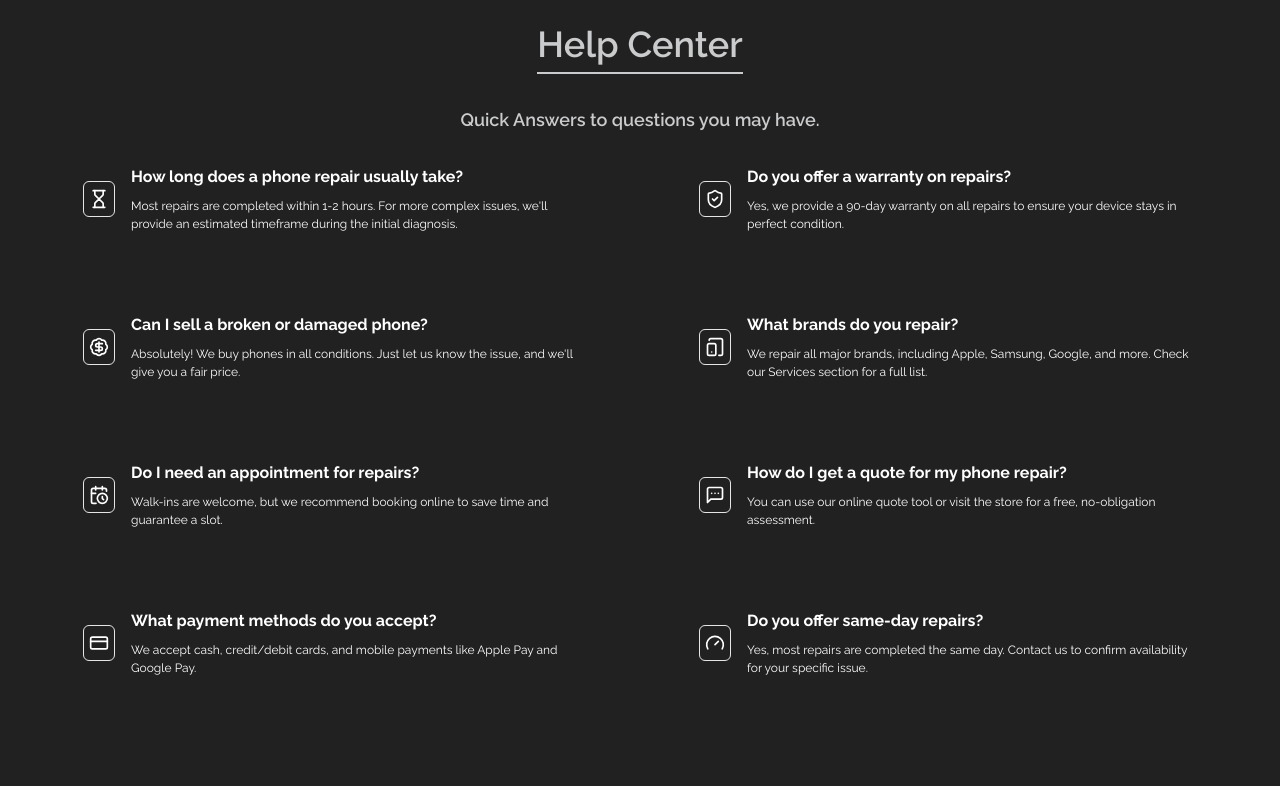
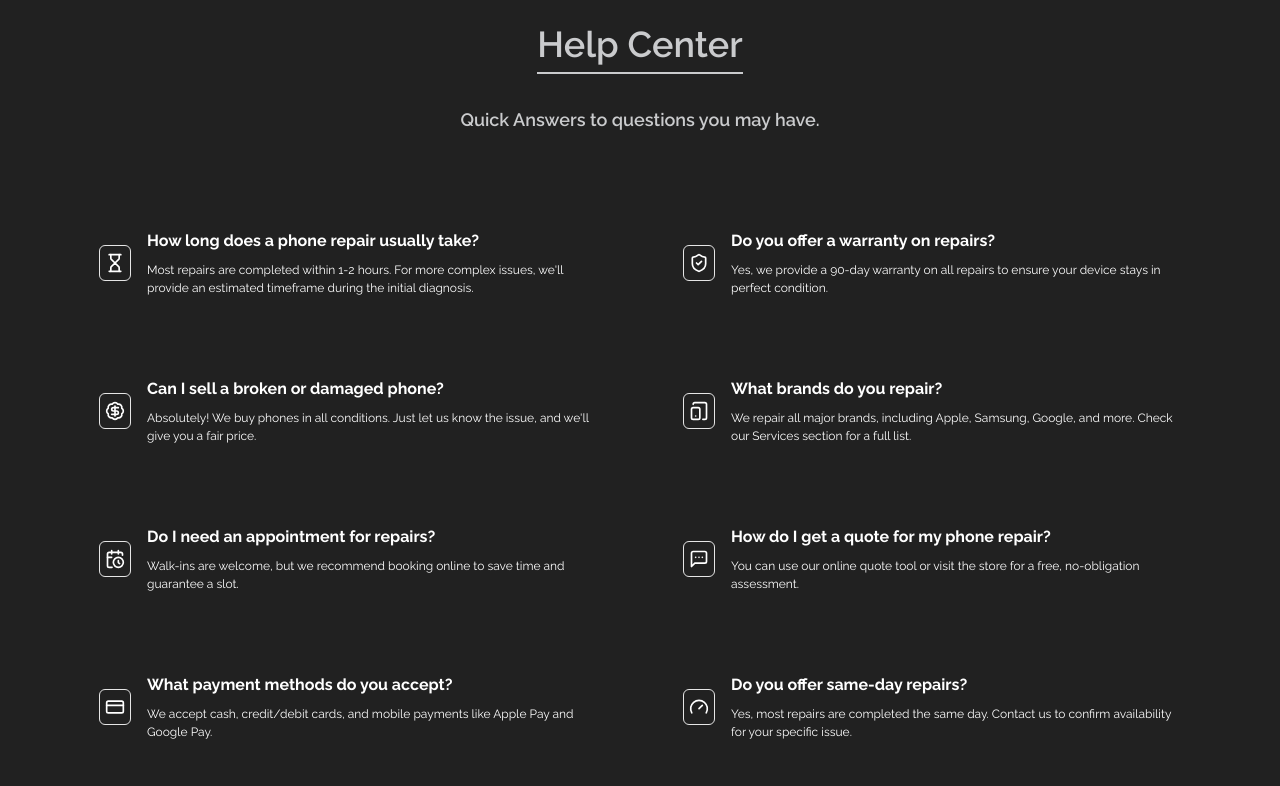
Before and after one commit to Eyup-16/Samobile, a React (Vite) app: page / in a window 1280 px wide. Shown: the part 1340-2126 px from the top of the page. Built offline with nearby package versions, Linux system fonts and the light colour scheme.

Commit message:
Update HelpCenter.jsx
last update

```diff
--- a/src/Components/HelpCenter.jsx
+++ b/src/Components/HelpCenter.jsx
@@ -1,6 +1,6 @@
 import { Gauge,Hourglass,ShieldCheck,BadgeDollarSign,TabletSmartphone,CalendarClock,MessageSquareMore ,CreditCard} from "lucide-react"
 import { HelpCards } from "./Cards"
-
+import { Element } from 'react-scroll';
 function HelpCenter() {
 
 
@@ -62,6 +62,7 @@ function HelpCenter() {
 
   return (
     <section className=' bg-[#212121] p-8'>
+              <Element name='Help Center'></Element>
         {/* Header + description */}
         <div className="text-center">
 
@@ -70,7 +71,7 @@ function HelpCenter() {
         Quick Answers to questions you may have.</span>
         </div>
 
-    <div className="grid grid-cols-2 gap-4"> {/* Container of FAQs */}
+    <div className="grid grid-cols-2 gap-4 p-8 mt-8"> {/* Container of FAQs */}
            {helpcards}
     </div>
     </section>
```
